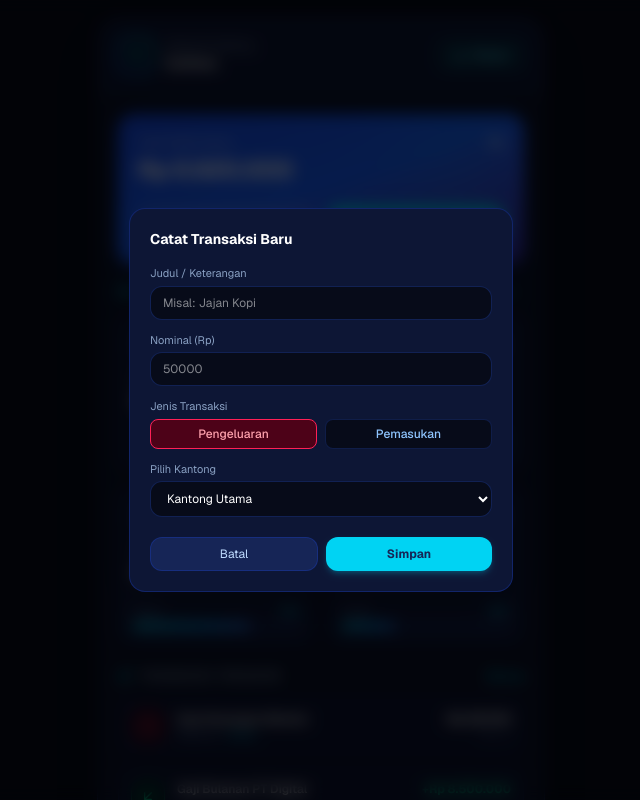
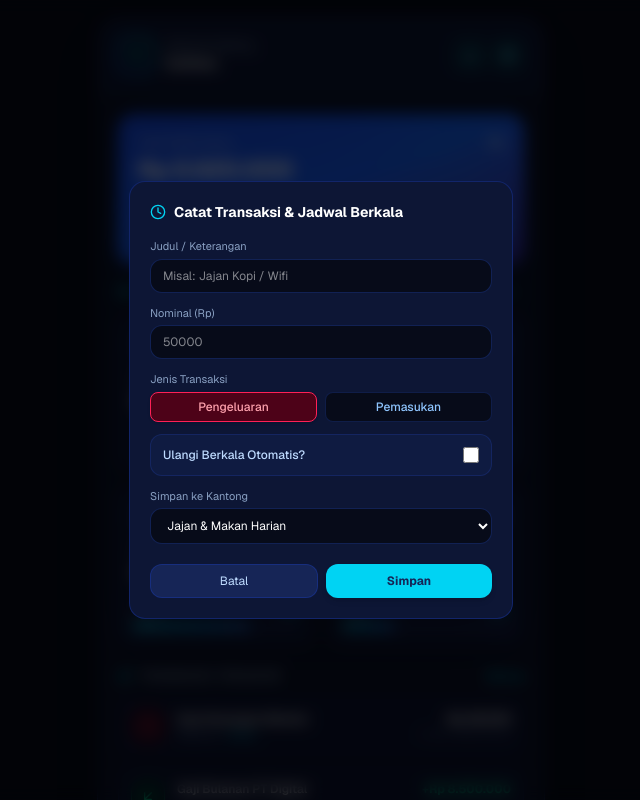
Before and after one commit to sulthanwira-web/my-blu-app, a Next.js app: page / in a window 1280 px wide. Both pictures are taken after a click on the button "Catat Transaksi". Shown: the top 800 px of the page, without its empty margins (319-959 px from the left). Built offline with nearby package versions, Linux system fonts and the light colour scheme.

Commit message:
Fix auto pocket selection on transaction type change and add smooth modal transition

```diff
--- a/app/page.tsx
+++ b/app/page.tsx
@@ -1,6 +1,6 @@
 "use client";
 
-import React, { useState, useEffect } from "react";
+import React, { useState } from "react";
 import {
   Wallet,
   ArrowUpRight,
@@ -14,15 +14,16 @@ import {
   Eye,
   EyeOff,
   ChevronRight,
-  Sparkles
+  FileText,
+  Printer,
+  CheckCircle2,
+  Share2,
+  Clock
 } from "lucide-react";
-import { supabase } from "@/lib/supabase";
 
-export default function BluDashboard() {
+export default function BluDashboardPro() {
   const [showBalance, setShowBalance] = useState(true);
-  const [activeTab, setActiveTab] = useState("beranda");
 
-  // State Data
   const [pockets, setPockets] = useState([
     { id: 1, name: "Kantong Utama", balance: 5450000, type: "Utama", target: null, progress: 0, icon: Wallet },
     { id: 2, name: "Jajan & Makan Harian", balance: 850000, type: "Harian", target: 1500000, progress: 57, icon: Coffee },
@@ -31,79 +32,82 @@ export default function BluDashboard() {
   ]);
 
   const [transactions, setTransactions] = useState([
-    { id: 1, title: "Kopi Kenangan Mantan", category: "Makanan", tag: "Harian", amount: -28000, type: "out", date: "Hari ini" },
-    { id: 2, title: "Gaji Bulanan PT Digital", category: "Pemasukan", tag: "Bulanan", amount: 8500000, type: "in", date: "Kemarin" },
-    { id: 3, title: "Voucher Streaming Netflix", category: "Hiburan", tag: "Bulanan", amount: -186000, type: "out", date: "08 Nov" },
-    { id: 4, title: "Gojek Ride Ke Kantor", category: "Transportasi", tag: "Harian", amount: -35000, type: "out", date: "07 Nov" },
+    { id: 1718001, title: "Kopi Kenangan Mantan", category: "Makanan", tag: "Harian", amount: -28000, type: "out", date: "10 Nov 2026, 08:30", ref: "BLU-9928103" },
+    { id: 2718002, title: "Gaji Bulanan PT Digital", category: "Pemasukan", tag: "Bulanan", amount: 8500000, type: "in", date: "09 Nov 2026, 09:00", ref: "BLU-8819203" },
   ]);
 
-  // Modal Control
+  // Modal Controls
   const [isModalOpen, setIsModalOpen] = useState(false);
-  const [modalType, setModalType] = useState<"transaction" | "transfer">("transaction");
+  const [isReceiptOpen, setIsReceiptOpen] = useState(false);
+  const [latestTx, setLatestTx] = useState<any>(null);
 
   // Form State
   const [txTitle, setTxTitle] = useState("");
   const [txAmount, setTxAmount] = useState("");
   const [txType, setTxType] = useState<"in" | "out">("out");
-  const [selectedPocket, setSelectedPocket] = useState("Kantong Utama");
+  const [selectedPocket, setSelectedPocket] = useState("Jajan & Makan Harian");
 
-  // Total Saldo
+  // Custom Interval State
+  const [isRecurring, setIsRecurring] = useState(false);
+  const [intervalDays, setIntervalDays] = useState("1");
+
   const totalBalance = pockets.reduce((acc, curr) => acc + curr.balance, 0);
 
-  // 1. Fungsi Tambah Transaksi
+  // Handler saat jenis transaksi diubah (Pemasukan / Pengeluaran)
+  const handleTypeChange = (type: "in" | "out") => {
+    setTxType(type);
+    if (type === "in") {
+      setSelectedPocket("Kantong Utama"); // Pemasukan otomatis ke Kantong Utama
+    } else {
+      setSelectedPocket("Jajan & Makan Harian"); // Pengeluaran default ke harian
+    }
+  };
+
   const handleAddTransaction = (e: React.FormEvent) => {
     e.preventDefault();
     const numAmount = parseFloat(txAmount);
     if (!txTitle || isNaN(numAmount) || numAmount <= 0) return;
 
     const finalAmount = txType === "out" ? -numAmount : numAmount;
-
-    const newTx = {
+    const newTxData = {
       id: Date.now(),
       title: txTitle,
       category: txType === "out" ? "Pengeluaran" : "Pemasukan",
-      tag: "Umum",
+      tag: isRecurring ? `Berkala tiap ${intervalDays} hari` : "Sekali",
       amount: finalAmount,
       type: txType,
-      date: "Baru saja"
+      date: new Date().toLocaleDateString("id-ID", { day: '2-digit', month: 'short', year: 'numeric', hour: '2-digit', minute: '2-digit' }),
+      ref: `BLU-${Math.floor(100000000 + Math.random() * 900000000)}`
     };
 
-    setTransactions([newTx, ...transactions]);
+    setTransactions([newTxData, ...transactions]);
+    setPockets(pockets.map(p => p.name === selectedPocket ? { ...p, balance: p.balance + finalAmount } : p));
 
-    // Update Saldo Kantong
-    setPockets(pockets.map(p => {
-      if (p.name === selectedPocket) {
-        return { ...p, balance: p.balance + finalAmount };
-      }
-      return p;
-    }));
+    setLatestTx(newTxData);
+    setIsModalOpen(false);
+    setIsReceiptOpen(true);
 
     setTxTitle("");
     setTxAmount("");
-    setIsModalOpen(false);
+    setIsRecurring(false);
   };
 
-  // 2. Fungsi Export Laporan CSV/Excel
   const handleExportCSV = () => {
-    const headers = ["ID", "Tanggal", "Keterangan", "Kategori", "Jenis", "Nominal (Rp)"];
-    const rows = transactions.map(t => [
-      t.id,
-      t.date,
-      `"${t.title}"`,
-      t.category,
-      t.type === "in" ? "Pemasukan" : "Pengeluaran",
-      t.amount
-    ]);
-
+    const headers = ["ID Ref", "Tanggal", "Keterangan", "Kategori", "Interval/Tag", "Nominal (Rp)"];
+    const rows = transactions.map(t => [t.ref, t.date, `"${t.title}"`, t.category, `"${t.tag}"`, t.amount]);
     const csvContent = "\ufeff" + [headers.join(","), ...rows.map(e => e.join(","))].join("\n");
     const blob = new Blob([csvContent], { type: "text/csv;charset=utf-8;" });
     const url = URL.createObjectURL(blob);
     const link = document.createElement("a");
     link.href = url;
-    link.setAttribute("download", `Laporan_blu_${new Date().toISOString().split('T')[0]}.csv`);
+    link.setAttribute("download", `Laporan_Keuangan_${new Date().toISOString().split('T')[0]}.csv`);
     document.body.appendChild(link);
     link.click();
     document.body.removeChild(link);
+  };
+
+  const handleExportPDF = () => {
+    window.print();
   };
 
   const formatRp = (val: number) => {
@@ -123,18 +127,19 @@ export default function BluDashboard() {
               </div>
             </div>
             <div>
-              <p className="text-xs text-blue-200/60">Selamat datang,</p>
+              <p className="text-xs text-blue-200/65">Selamat datang,</p>
               <h1 className="text-sm font-semibold text-white">Sulthan</h1>
             </div>
           </div>
 
-          <button
-            onClick={handleExportCSV}
-            className="flex items-center gap-1.5 px-3 py-1.5 text-xs font-medium text-cyan-300 bg-cyan-950/60 border border-cyan-500/30 rounded-lg hover:bg-cyan-900/60 transition"
-          >
+          <div className="flex items-center gap-1.5">
+            <button onClick={handleExportCSV} title="Download CSV" className="p-2 text-xs font-medium text-cyan-300 bg-cyan-950/60 border border-cyan-500/30 rounded-lg hover:bg-cyan-900/60 transition">
               <Download className="w-3.5 h-3.5" />
-            <span>Ekspor</span>
             </button>
+            <button onClick={handleExportPDF} title="Cetak / Simpan PDF" className="p-2 text-xs font-medium text-cyan-300 bg-cyan-950/60 border border-cyan-500/30 rounded-lg hover:bg-cyan-900/60 transition">
+              <FileText className="w-3.5 h-3.5" />
+            </button>
+          </div>
         </div>
 
         {/* Hero Card Total Saldo */}
@@ -154,20 +159,13 @@ export default function BluDashboard() {
             </div>
 
             <div className="grid grid-cols-2 gap-3">
-              <button
-                onClick={() => { setModalType("transaction"); setIsModalOpen(true); }}
-                className="flex items-center justify-center gap-2 py-2.5 px-3 bg-white/10 hover:bg-white/20 backdrop-blur-md border border-white/20 rounded-xl text-xs font-semibold text-white transition active:scale-95"
-              >
+              <button onClick={() => setIsModalOpen(true)} className="flex items-center justify-center gap-2 py-2.5 px-3 bg-white/10 hover:bg-white/20 backdrop-blur-md border border-white/20 rounded-xl text-xs font-semibold text-white transition active:scale-95">
                 <Plus className="w-4 h-4 text-cyan-300" />
                 <span>Catat Transaksi</span>
               </button>
-
-              <button
-                onClick={() => { setModalType("transfer"); setIsModalOpen(true); }}
-                className="flex items-center justify-center gap-2 py-2.5 px-3 bg-cyan-400 hover:bg-cyan-300 text-blue-950 rounded-xl text-xs font-bold transition active:scale-95 shadow-md shadow-cyan-400/20"
-              >
-                <Repeat className="w-4 h-4" />
-                <span>Pindah Dana</span>
+              <button onClick={handleExportPDF} className="flex items-center justify-center gap-2 py-2.5 px-3 bg-cyan-400 hover:bg-cyan-300 text-blue-950 rounded-xl text-xs font-bold transition active:scale-95 shadow-md">
+                <Printer className="w-4 h-4" />
+                <span>Cetak Laporan</span>
               </button>
             </div>
           </div>
@@ -180,9 +178,9 @@ export default function BluDashboard() {
               <Wallet className="w-3.5 h-3.5 text-cyan-400" />
               <span>Kantong Aktif ({pockets.length})</span>
             </h2>
-            <button className="text-xs text-cyan-400 hover:underline flex items-center gap-0.5">
+            <span className="text-xs text-cyan-400 cursor-pointer hover:underline flex items-center gap-0.5">
               Lihat Semua <ChevronRight className="w-3 h-3" />
-            </button>
+            </span>
           </div>
 
           <div className="grid grid-cols-2 gap-3">
@@ -195,11 +193,9 @@ export default function BluDashboard() {
                       <div className="p-2 rounded-xl bg-blue-950/80 text-cyan-400 border border-blue-800/40">
                         <IconComp className="w-4 h-4" />
                       </div>
-                      {pocket.type !== "Utama" && (
                       <span className="text-[10px] px-2 py-0.5 rounded-full bg-blue-900/50 text-blue-200 border border-blue-700/30">
                         {pocket.type}
                       </span>
-                      )}
                     </div>
                     <p className="text-xs text-blue-200/70 font-medium line-clamp-1">{pocket.name}</p>
                     <p className="text-sm font-bold text-white mt-0.5">
@@ -231,7 +227,7 @@ export default function BluDashboard() {
               <Repeat className="w-3.5 h-3.5 text-cyan-400" />
               <span>Transaksi Terakhir</span>
             </h2>
-            <button className="text-xs text-cyan-400 hover:underline">Semua</button>
+            <span className="text-xs text-cyan-400 cursor-pointer">Semua</span>
           </div>
 
           <div className="space-y-2.5">
@@ -259,12 +255,13 @@ export default function BluDashboard() {
 
       </div>
 
-      {/* Modal Catat Transaksi / Pindah Dana */}
+      {/* MODAL TRANSAKSI DENGAN TRANSISI HALUS (FADE & SCALE) */}
       {isModalOpen && (
-        <div className="fixed inset-0 bg-black/70 backdrop-blur-sm flex items-center justify-center p-4 z-50">
-          <div className="bg-[#0d1635] border border-blue-800/40 rounded-2xl w-full max-w-sm p-5 shadow-2xl">
-            <h3 className="text-sm font-bold text-white mb-4">
-              {modalType === "transaction" ? "Catat Transaksi Baru" : "Pindah Dana Antar Kantong"}
+        <div className="fixed inset-0 bg-black/70 backdrop-blur-sm flex items-center justify-center p-4 z-50 transition-opacity duration-300 animate-fadeIn">
+          <div className="bg-[#0d1635] border border-blue-800/40 rounded-2xl w-full max-w-sm p-5 shadow-2xl transform transition-transform duration-300 scale-100">
+            <h3 className="text-sm font-bold text-white mb-4 flex items-center gap-2">
+              <Clock className="w-4 h-4 text-cyan-400" />
+              <span>Catat Transaksi & Jadwal Berkala</span>
             </h3>
 
             <form onSubmit={handleAddTransaction} className="space-y-3">
@@ -273,10 +270,10 @@ export default function BluDashboard() {
                 <input
                   type="text"
                   required
-                  placeholder="Misal: Jajan Kopi"
+                  placeholder={txType === "in" ? "Misal: Gaji Bulanan / Bonus" : "Misal: Jajan Kopi / Wifi"}
                   value={txTitle}
                   onChange={(e) => setTxTitle(e.target.value)}
-                  className="w-full bg-[#070b19] border border-blue-900/50 rounded-xl px-3 py-2 text-xs text-white focus:outline-none focus:border-cyan-400"
+                  className="w-full bg-[#070b19] border border-blue-900/50 rounded-xl px-3 py-2 text-xs text-white focus:outline-none focus:border-cyan-400 transition"
                 />
               </div>
 
@@ -288,64 +285,94 @@ export default function BluDashboard() {
                   placeholder="50000"
                   value={txAmount}
                   onChange={(e) => setTxAmount(e.target.value)}
-                  className="w-full bg-[#070b19] border border-blue-900/50 rounded-xl px-3 py-2 text-xs text-white focus:outline-none focus:border-cyan-400"
+                  className="w-full bg-[#070b19] border border-blue-900/50 rounded-xl px-3 py-2 text-xs text-white focus:outline-none focus:border-cyan-400 transition"
                 />
               </div>
 
-              {modalType === "transaction" && (
               <div>
                 <label className="text-[11px] text-blue-200/70 block mb-1">Jenis Transaksi</label>
                 <div className="grid grid-cols-2 gap-2">
-                    <button
-                      type="button"
-                      onClick={() => setTxType("out")}
-                      className={`py-1.5 text-xs rounded-lg border font-medium ${txType === "out" ? "bg-rose-950 border-rose-500 text-rose-300" : "bg-[#070b19] border-blue-900/40 text-blue-300"}`}
-                    >
-                      Pengeluaran
-                    </button>
-                    <button
-                      type="button"
-                      onClick={() => setTxType("in")}
-                      className={`py-1.5 text-xs rounded-lg border font-medium ${txType === "in" ? "bg-emerald-950 border-emerald-500 text-emerald-300" : "bg-[#070b19] border-blue-900/40 text-blue-300"}`}
-                    >
-                      Pemasukan
-                    </button>
+                  <button type="button" onClick={() => handleTypeChange("out")} className={`py-1.5 text-xs rounded-lg border font-medium transition ${txType === "out" ? "bg-rose-950 border-rose-500 text-rose-300 shadow-sm" : "bg-[#070b19] border-blue-900/40 text-blue-300"}`}>Pengeluaran</button>
+                  <button type="button" onClick={() => handleTypeChange("in")} className={`py-1.5 text-xs rounded-lg border font-medium transition ${txType === "in" ? "bg-emerald-950 border-emerald-500 text-emerald-300 shadow-sm" : "bg-[#070b19] border-blue-900/40 text-blue-300"}`}>Pemasukan</button>
                 </div>
               </div>
+
+              {/* Custom Interval Setting */}
+              <div className="p-3 bg-blue-950/40 border border-blue-900/40 rounded-xl space-y-2">
+                <div className="flex items-center justify-between">
+                  <span className="text-xs text-blue-200 font-medium">Ulangi Berkala Otomatis?</span>
+                  <input type="checkbox" checked={isRecurring} onChange={(e) => setIsRecurring(e.target.checked)} className="w-4 h-4 accent-cyan-400 cursor-pointer" />
+                </div>
+
+                {isRecurring && (
+                  <div>
+                    <label className="text-[10px] text-cyan-300 block mb-1">Atur Interval Waktu</label>
+                    <select value={intervalDays} onChange={(e) => setIntervalDays(e.target.value)} className="w-full bg-[#070b19] border border-cyan-500/40 rounded-lg px-2 py-1.5 text-xs text-cyan-200 focus:outline-none">
+                      <option value="1">Setiap 1 Hari Sekali</option>
+                      <option value="2">Setiap 2 Hari Sekali</option>
+                      <option value="3">Setiap 3 Hari Sekali</option>
+                      <option value="7">Setiap 7 Hari Sekali (Mingguan)</option>
+                      <option value="14">Setiap 14 Hari Sekali</option>
+                      <option value="30">Setiap 30 Hari Sekali (Bulanan)</option>
+                    </select>
+                  </div>
                 )}
+              </div>
 
               <div>
-                <label className="text-[11px] text-blue-200/70 block mb-1">Pilih Kantong</label>
+                <label className="text-[11px] text-blue-200/70 block mb-1">Simpan ke Kantong</label>
                 <select
                   value={selectedPocket}
                   onChange={(e) => setSelectedPocket(e.target.value)}
                   className="w-full bg-[#070b19] border border-blue-900/50 rounded-xl px-3 py-2 text-xs text-white focus:outline-none focus:border-cyan-400"
                 >
-                  {pockets.map(p => (
-                    <option key={p.id} value={p.name}>{p.name}</option>
-                  ))}
+                  {pockets.map(p => (<option key={p.id} value={p.name}>{p.name}</option>))}
                 </select>
               </div>
 
               <div className="flex gap-2 pt-2">
-                <button
-                  type="button"
-                  onClick={() => setIsModalOpen(false)}
-                  className="flex-1 py-2 bg-blue-950 hover:bg-blue-900 text-blue-200 text-xs rounded-xl border border-blue-800/40"
-                >
-                  Batal
-                </button>
-                <button
-                  type="submit"
-                  className="flex-1 py-2 bg-cyan-400 hover:bg-cyan-300 text-blue-950 font-bold text-xs rounded-xl shadow-md shadow-cyan-400/20"
-                >
-                  Simpan
-                </button>
+                <button type="button" onClick={() => setIsModalOpen(false)} className="flex-1 py-2 bg-blue-950 hover:bg-blue-900 text-blue-200 text-xs rounded-xl border border-blue-800/40 transition">Batal</button>
+                <button type="submit" className="flex-1 py-2 bg-cyan-400 hover:bg-cyan-300 text-blue-950 font-bold text-xs rounded-xl shadow-md transition">Simpan</button>
               </div>
             </form>
           </div>
         </div>
       )}
+
+      {/* MODAL STRUK DIGITAL */}
+      {isReceiptOpen && latestTx && (
+        <div className="fixed inset-0 bg-black/80 backdrop-blur-md flex items-center justify-center p-4 z-50 animate-fadeIn">
+          <div className="bg-[#0e1738] border border-cyan-500/30 rounded-3xl w-full max-w-xs p-6 shadow-2xl text-center relative overflow-hidden">
+            <div className="w-12 h-12 bg-emerald-950 text-emerald-400 border border-emerald-500/40 rounded-full flex items-center justify-center mx-auto mb-3 shadow-lg">
+              <CheckCircle2 className="w-6 h-6" />
+            </div>
+
+            <h3 className="text-xs font-bold uppercase tracking-widest text-cyan-400 mb-1">Transaksi Berhasil</h3>
+            <p className="text-[10px] text-blue-300/60 mb-4">bluDigital Secure Receipt</p>
+
+            <div className="text-xl font-extrabold text-white mb-4">
+              {latestTx.type === "in" ? "+" : ""}{formatRp(latestTx.amount)}
+            </div>
+
+            <div className="bg-[#070b19]/80 border border-blue-900/40 rounded-2xl p-3.5 text-left space-y-2 mb-5 text-xs">
+              <div className="flex justify-between text-blue-300/70"><span>Status</span><span className="text-emerald-400 font-semibold">SUCCESS</span></div>
+              <div className="flex justify-between text-blue-300/70"><span>No. Ref</span><span className="text-white font-mono">{latestTx.ref}</span></div>
+              <div className="flex justify-between text-blue-300/70"><span>Waktu</span><span className="text-white">{latestTx.date}</span></div>
+              <div className="flex justify-between text-blue-300/70"><span>Keterangan</span><span className="text-white font-medium">{latestTx.title}</span></div>
+            </div>
+
+            <div className="flex gap-2">
+              <button onClick={() => alert("Struk berhasil dibagikan!")} className="flex-1 py-2.5 bg-blue-900/60 hover:bg-blue-800 text-cyan-300 text-xs font-semibold rounded-xl border border-blue-700/40 flex items-center justify-center gap-1.5">
+                <Share2 className="w-3.5 h-3.5" /> Bagikan
+              </button>
+              <button onClick={() => setIsReceiptOpen(false)} className="flex-1 py-2.5 bg-cyan-400 hover:bg-cyan-300 text-blue-950 text-xs font-bold rounded-xl shadow-md">
+                Tutup
+              </button>
+            </div>
+          </div>
+        </div>
+      )}
+
     </div>
   );
 }
```
Lines whose indentation alone changed are shown as unchanged.
